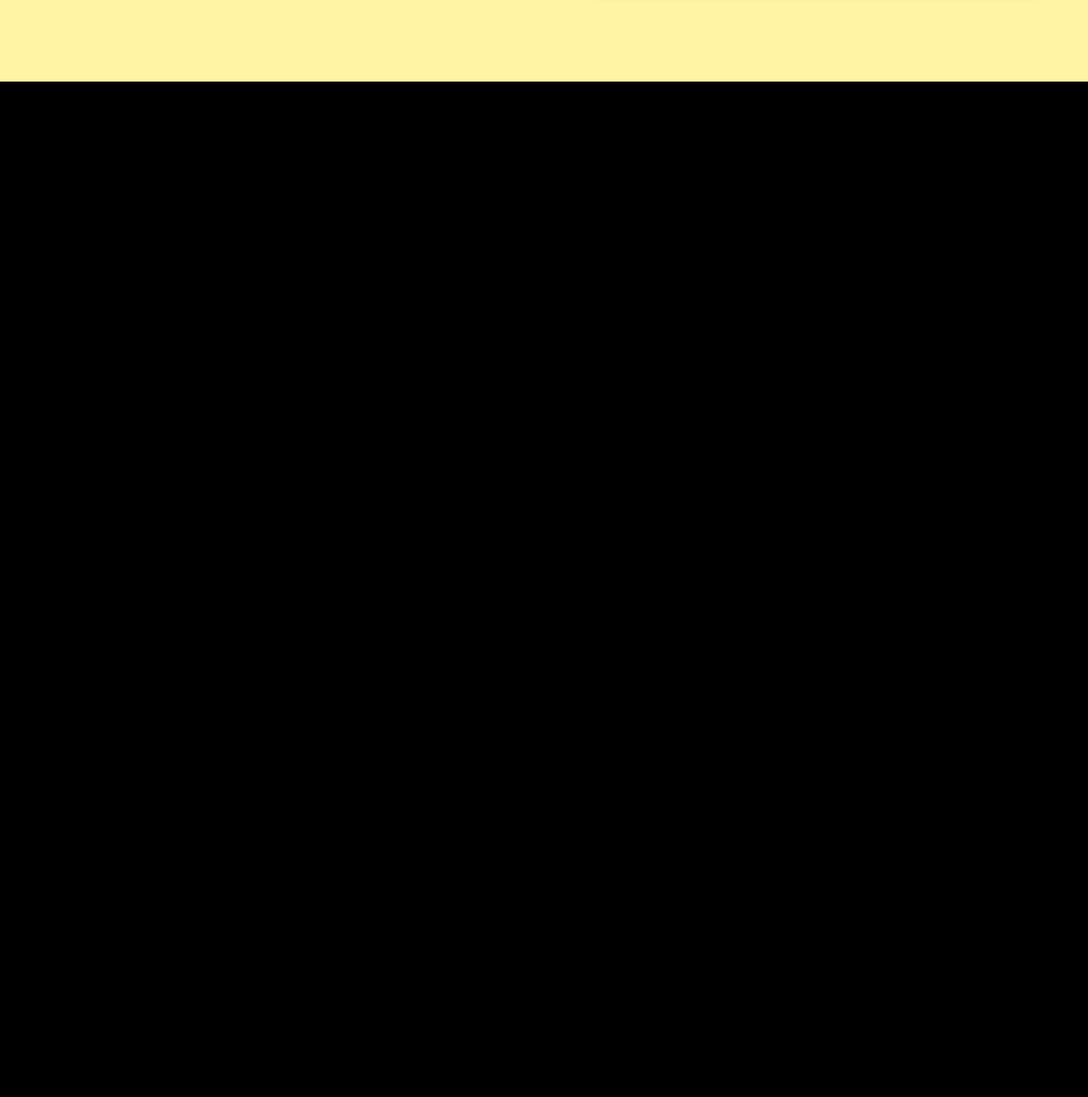
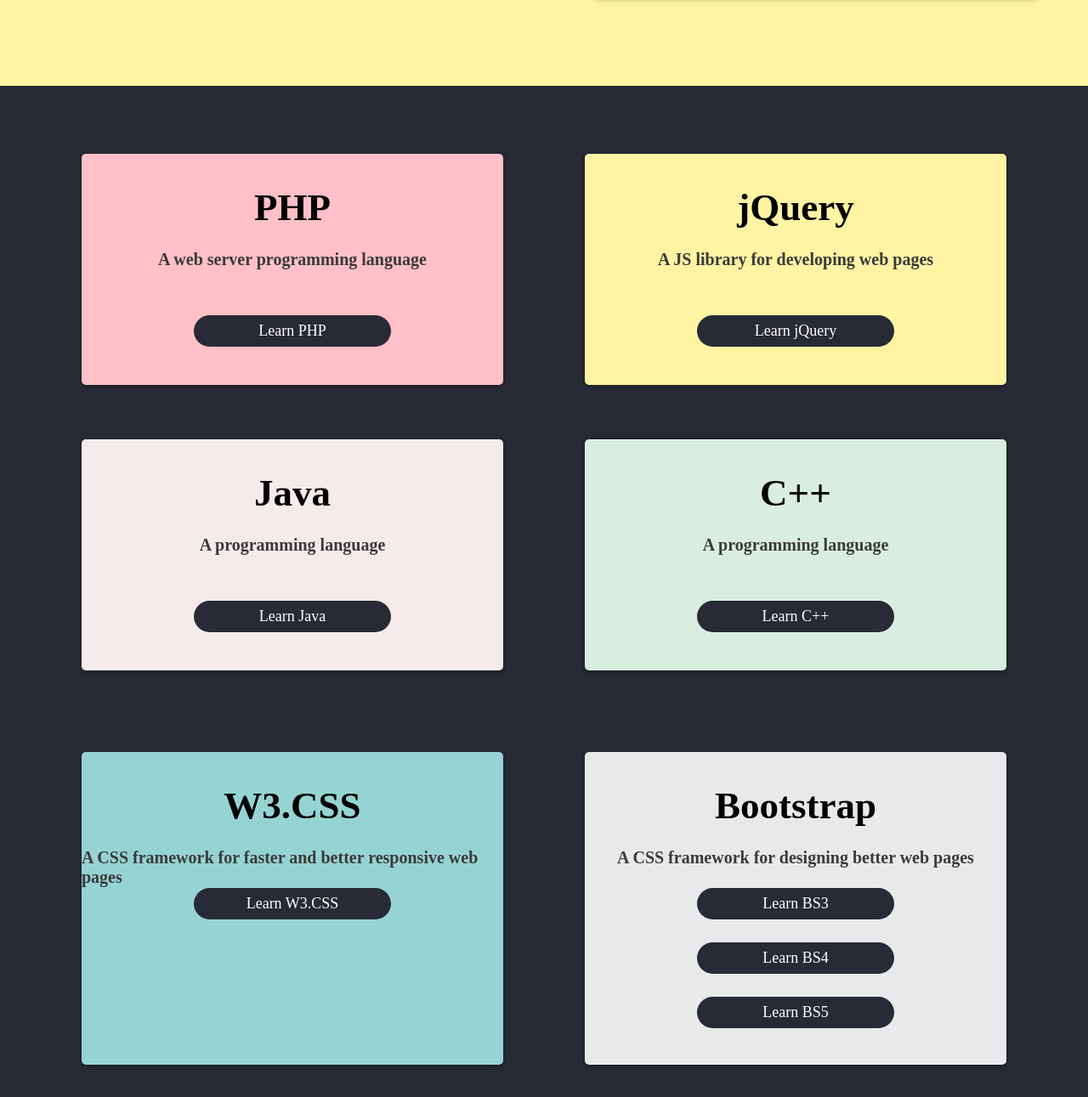
Before and after one commit to justamanpop/w3schools-home-page-clone, a plain HTML site: page index.html in a window 1280 px wide. Shown: the part 1755-3046 px from the top of the page at 85% size. Before the commit the page ends 1887 px from the top, so only its background shows below. Drawn offline with Linux system fonts and the light colour scheme.

Commit message:
added second main section to page

```diff
--- a/index.html
+++ b/index.html
@@ -4,6 +4,7 @@
     <link rel="stylesheet" href="./styles/site.css" />
     <link rel="stylesheet" href="./styles/navbar.css" />
     <link rel="stylesheet" href="./styles/main1.css" />
+    <link rel="stylesheet" href="./styles/main2.css" />
     <title>Index</title>
   </head>
   <body>
@@ -210,5 +211,39 @@
             </div>
         </div>
     </div>
+    <div class="main2">
+        <div class="phpBox">
+            <h2 class="boxH2">PHP</h2>
+            <h5 class="boxH5">A web server programming language</h5>
+            <a href="#" class="boxLearnButton">Learn PHP</a>
+        </div>
+        <div class="jqueryBox">
+            <h2 class="boxH2">jQuery</h2>
+            <h5 class="boxH5">A JS library for developing web pages</h5>
+            <a href="#" class="boxLearnButton">Learn jQuery</a>
+        </div>
+        <div class="javaBox">
+            <h2 class="boxH2">Java</h2>
+            <h5 class="boxH5">A programming language</h5>
+            <a href="#" class="boxLearnButton">Learn Java</a>
+        </div>
+        <div class="cppBox">
+            <h2 class="boxH2">C++</h2>
+            <h5 class="boxH5">A programming language</h5>
+            <a href="#" class="boxLearnButton">Learn C++</a>
+        </div>
+        <div class="w3-cssBox">
+            <h2 class="boxH2">W3.CSS</h2>
+            <h5 class="boxH5">A CSS framework for faster and better responsive web pages</h5>
+            <a href="#" class="boxLearnButton">Learn W3.CSS</a>
+        </div>
+        <div class="bootstrapBox">
+            <h2 class="boxH2">Bootstrap</h2>
+            <h5 class="boxH5">A CSS framework for designing better web pages</h5>
+            <a href="#" class="boxLearnButton">Learn BS3</a>
+            <a href="#" class="boxLearnButton">Learn BS4</a>
+            <a href="#" class="boxLearnButton">Learn BS5</a>
+        </div>
+    </div>
   </body>
 </html>
--- a/styles/main1.css
+++ b/styles/main1.css
@@ -1,3 +1,12 @@
+/* main1 section */
+.main1 {
+  display: grid;
+  grid-template-columns: repeat(12, 1fr);
+  grid-template-rows: repeat(3, 37em);
+
+  grid-column: 1 /13;
+}
+
 /* HTML section */
 .html {
   display: grid;
--- /dev/null
+++ b/styles/main2.css
@@ -0,0 +1,111 @@
+/* main2 section */
+.main2 {
+  display: grid;
+  grid-template-columns: repeat(2, 1fr);
+  grid-template-rows: repeat(2, 23em) 36em;
+
+  grid-column: 1 /13;
+
+  background-color: #282a35;
+  color: white;
+}
+
+.phpBox {
+  background-color: #ffc0c7;
+}
+
+.jqueryBox {
+  background-color: #fff4a3;
+}
+
+.javaBox {
+  background-color: #f3ecea;
+}
+
+.cppBox {
+  background-color: #d9eee1;
+}
+
+.w3-cssBox {
+  background-color: #96d4d4;
+}
+
+.bootstrapBox {
+  background-color: #e7e9eb;
+}
+
+.phpBox,
+.jqueryBox,
+.javaBox,
+.cppBox,
+.w3-cssBox,
+.bootstrapBox {
+  margin-top: 5em;
+  height: 17em;
+
+  display: grid;
+  grid-template-rows: 5em 5em 7em;
+
+  color: black;
+
+  box-shadow: 0 2px 5px 0 rgba(0, 0, 0, 0.16), 0 2px 10px 0 rgba(0, 0, 0, 0.12);
+  border-radius: 5px;
+}
+
+.w3-cssBox,
+.bootstrapBox {
+  grid-template-rows: 5em 5em repeat(3, 4em);
+  height: 23em;
+}
+
+.javaBox,
+.cppBox,
+.w3-cssBox,
+.bootstrapBox {
+  margin-top: 3em;
+}
+
+.javaBox,
+.phpBox,
+.w3-cssBox {
+  margin-left: 6em;
+  margin-right: 3em;
+}
+
+.jqueryBox,
+.cppBox,
+.bootstrapBox {
+  margin-right: 6em;
+  margin-left: 3em;
+}
+
+.boxH2 {
+  font-size: 45px;
+  justify-self: center;
+}
+
+.boxH5 {
+  color: #3a3a3a;
+  justify-self: center;
+  font-size: 20px;
+}
+
+.boxLearnButton {
+  text-decoration: none;
+
+  background-color: #282a35;
+  color: white;
+
+  font-size: 18px;
+
+  display: block;
+
+  border-radius: 25px;
+
+  width: 200px;
+
+  margin: auto auto 45px auto;
+  padding: 8px 16px;
+
+  text-align: center;
+}
--- a/styles/site.css
+++ b/styles/site.css
@@ -1,7 +1,7 @@
 body {
   display: grid;
   grid-template-columns: repeat(12, 1fr);
-  grid-template-rows: 5em 3 * 37em;
+  grid-template-rows: 5em 111em 90em;
   margin: 0;
   background-color: black;
 }
@@ -10,12 +10,3 @@ header {
   grid-column: 1 / 13;
   background-color: white;
 }
-
-/* main section */
-.main1 {
-  display: grid;
-  grid-template-columns: repeat(12, 1fr);
-  grid-template-rows: repeat(3, 37em);
-
-  grid-column: 1 /13;
-}
```
